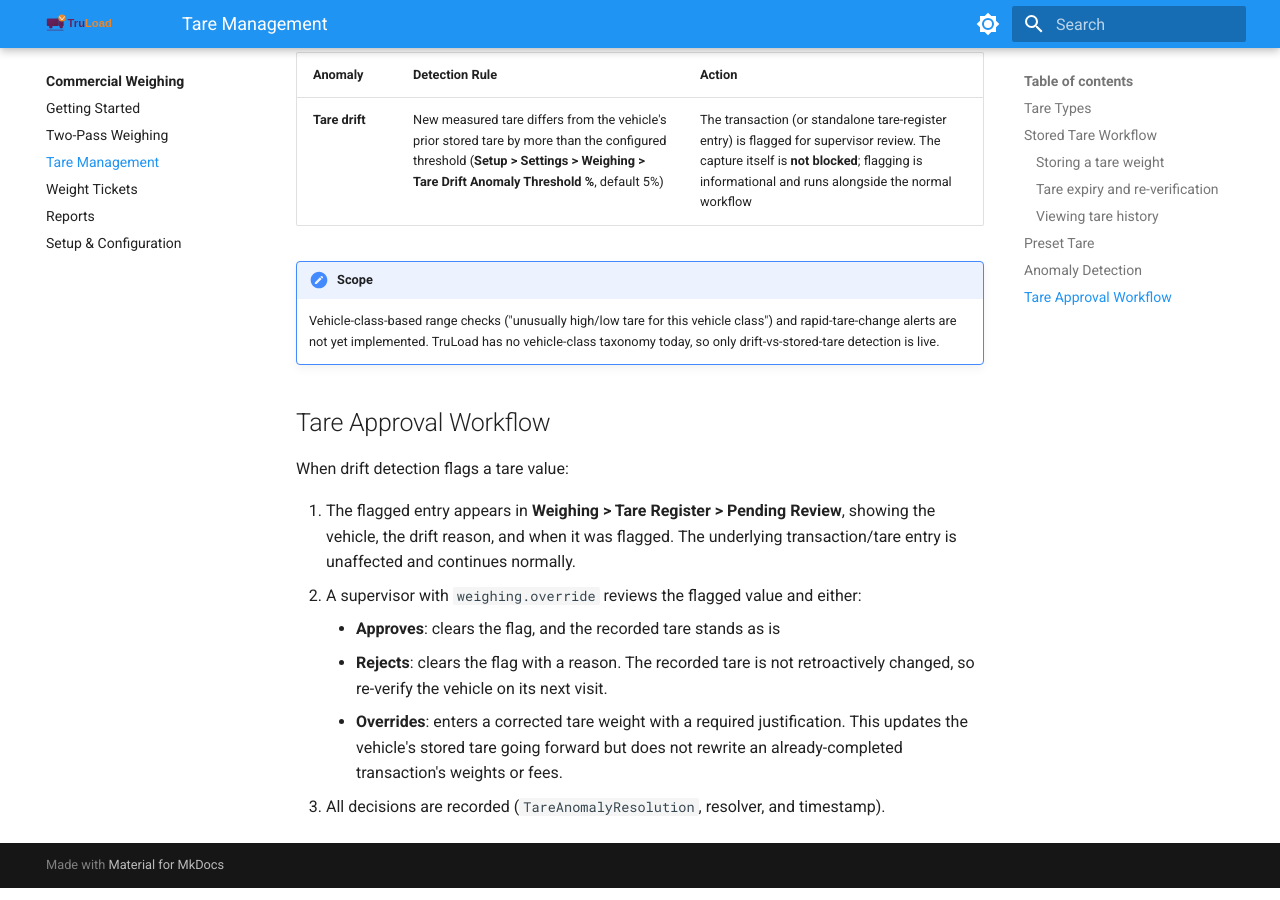
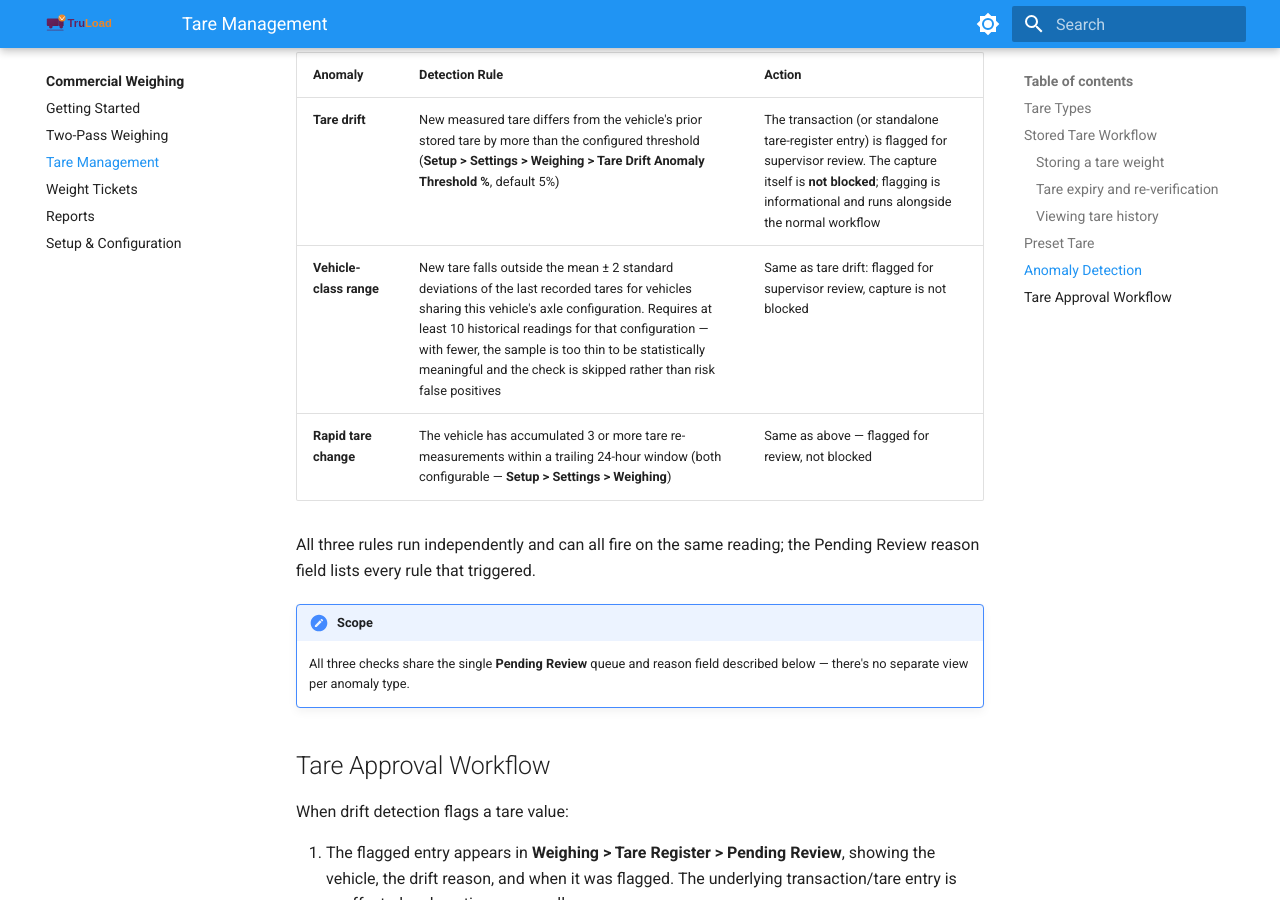
Before and after one commit to Bengo-Hub/truload-docs, an MkDocs documentation site: the page built from docs/commercial/tare-management.md, in a window 1280 px wide and 900 px high, scrolled down 3087 px. Built offline with MkDocs 1.6.1 and Material for MkDocs 9.7.7, drawn with Linux system fonts in a browser that asks for light colours.

Commit message:
Fix stale/wrong commercial weighing docs found in a docs-vs-code audit
tare-management.md claimed vehicle-class-range and rapid-tare-change
anomaly checks were "not yet implemented" — both are fully live in
CommercialWeighingService (Phase 9) and surface through the same
Pending Review queue as tare drift. Documented all 3.

billing/index.md said "Setup > Billing" three times; the real sidebar
item is the top-level "Billing & Plans" (/billing route), not anything
under Setup — a guaranteed support-ticket-generating mismatch.

Co-Authored-By: Claude Sonnet 5 <noreply@anthropic.com>

```diff
--- a/docs/commercial/tare-management.md
+++ b/docs/commercial/tare-management.md
@@ -75,11 +75,15 @@ TruLoad monitors tare weights for drift that may indicate a data quality issue:
 | Anomaly | Detection Rule | Action |
 |---------|---------------|--------|
 | **Tare drift** | New measured tare differs from the vehicle's prior stored tare by more than the configured threshold (**Setup > Settings > Weighing > Tare Drift Anomaly Threshold %**, default 5%) | The transaction (or standalone tare-register entry) is flagged for supervisor review. The capture itself is **not blocked**; flagging is informational and runs alongside the normal workflow |
+| **Vehicle-class range** | New tare falls outside the mean ± 2 standard deviations of the last recorded tares for vehicles sharing this vehicle's axle configuration. Requires at least 10 historical readings for that configuration — with fewer, the sample is too thin to be statistically meaningful and the check is skipped rather than risk false positives | Same as tare drift: flagged for supervisor review, capture is not blocked |
+| **Rapid tare change** | The vehicle has accumulated 3 or more tare re-measurements within a trailing 24-hour window (both configurable — **Setup > Settings > Weighing**) | Same as above — flagged for review, not blocked |
+
+All three rules run independently and can all fire on the same reading; the Pending Review reason
+field lists every rule that triggered.
 
 !!! note "Scope"
-    Vehicle-class-based range checks ("unusually high/low tare for this vehicle class") and
-    rapid-tare-change alerts are not yet implemented. TruLoad has no vehicle-class taxonomy
-    today, so only drift-vs-stored-tare detection is live.
+    All three checks share the single **Pending Review** queue and reason field described below —
+    there's no separate view per anomaly type.
 
 ## Tare Approval Workflow
 
```
Also changed, not shown: docs/billing/index.md (+3 -3 lines).
